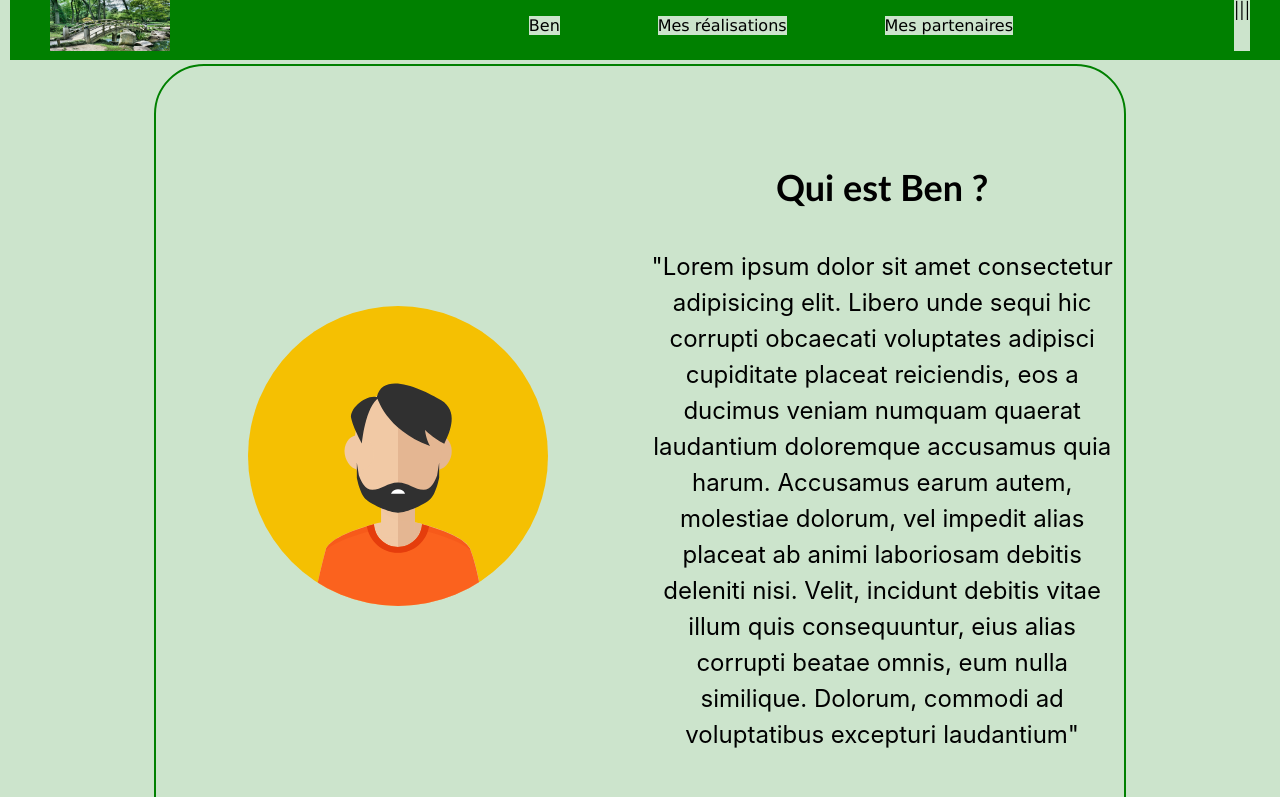
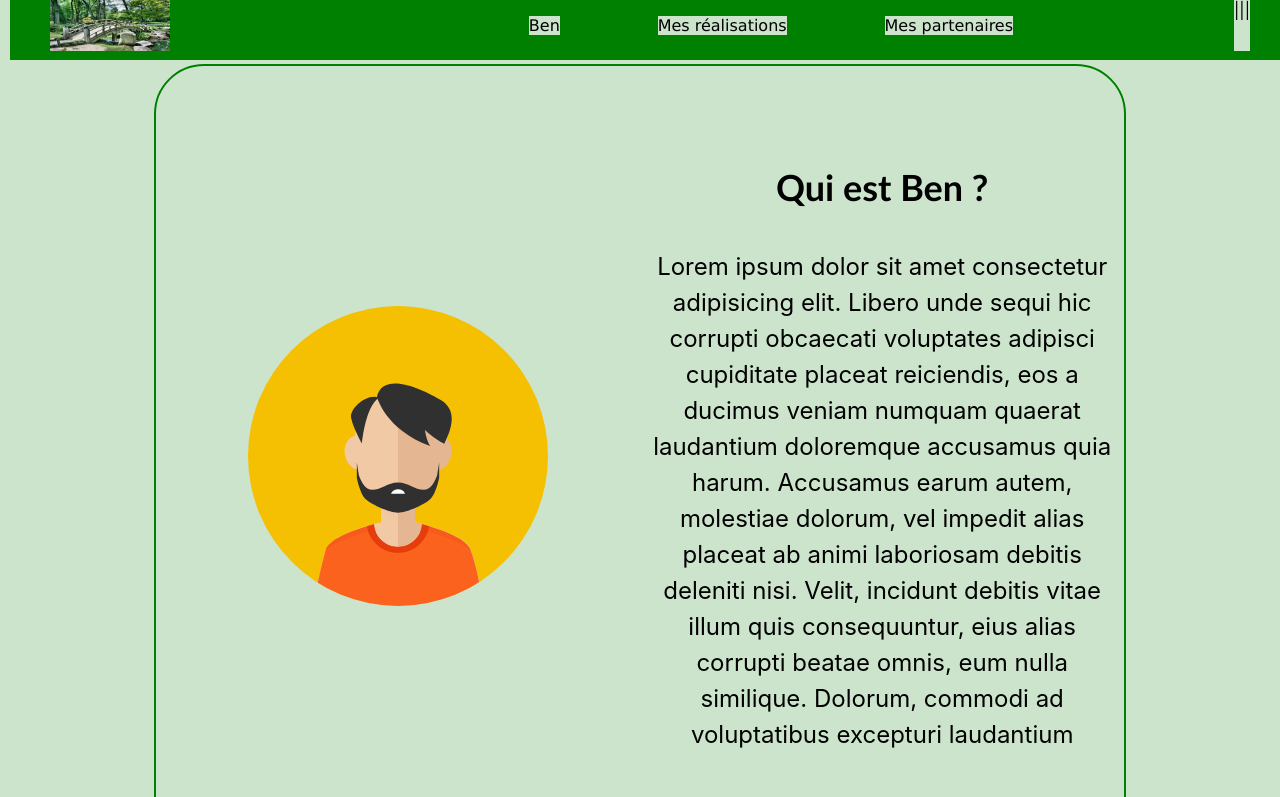
Before and after one commit to inflames32/les-jardins-de-ben, a Next.js app: page / in a window 1280 px wide. Shown: the top 797 px of the page. Built offline with nearby package versions, Linux system fonts and the light colour scheme.

Commit message:
fix quote

```diff
--- a/package.json
+++ b/package.json
@@ -8,6 +8,7 @@
     "lint": "next lint"
   },
   "dependencies": {
+    "netlify-cli": "^8.8.1",
     "next": "12.0.8",
     "react": "17.0.2",
     "react-dom": "17.0.2"
--- a/pages/index.js
+++ b/pages/index.js
@@ -27,7 +27,7 @@ export default function Home() {
             <div className={styles.description}>
               <h2 className={styles.h2}>Qui est Ben ? </h2>
               <p className={styles.descriptionText}>
-                "Lorem ipsum dolor sit amet consectetur adipisicing elit. Libero
+                Lorem ipsum dolor sit amet consectetur adipisicing elit. Libero
                 unde sequi hic corrupti obcaecati voluptates adipisci cupiditate
                 placeat reiciendis, eos a ducimus veniam numquam quaerat
                 laudantium doloremque accusamus quia harum. Accusamus earum
@@ -35,7 +35,7 @@ export default function Home() {
                 laboriosam debitis deleniti nisi. Velit, incidunt debitis vitae
                 illum quis consequuntur, eius alias corrupti beatae omnis, eum
                 nulla similique. Dolorum, commodi ad voluptatibus excepturi
-                laudantium"
+                laudantium
               </p>
             </div>
           </div>
```
Also changed, not shown: 1 other file (tests, documents, lock files or other folders).
